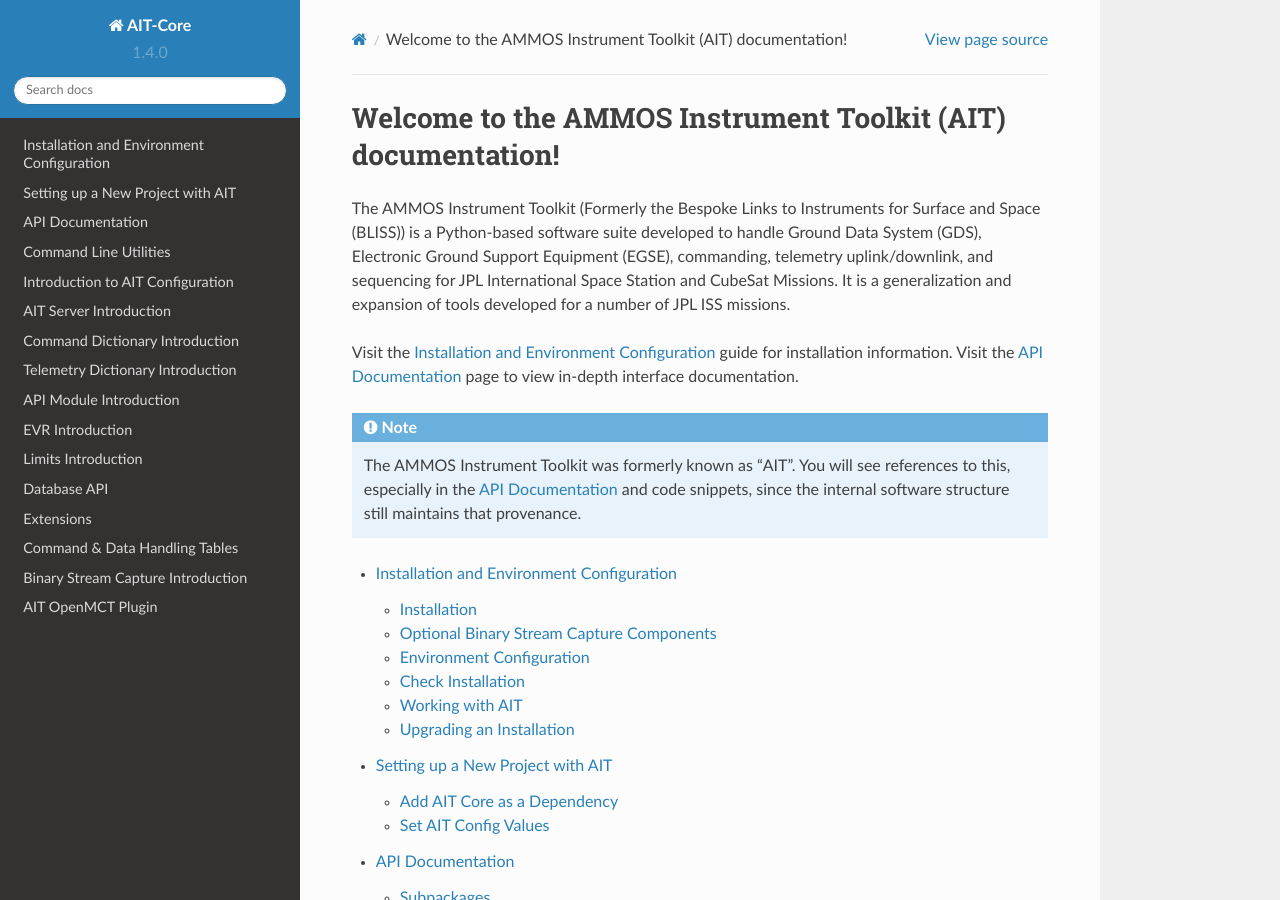
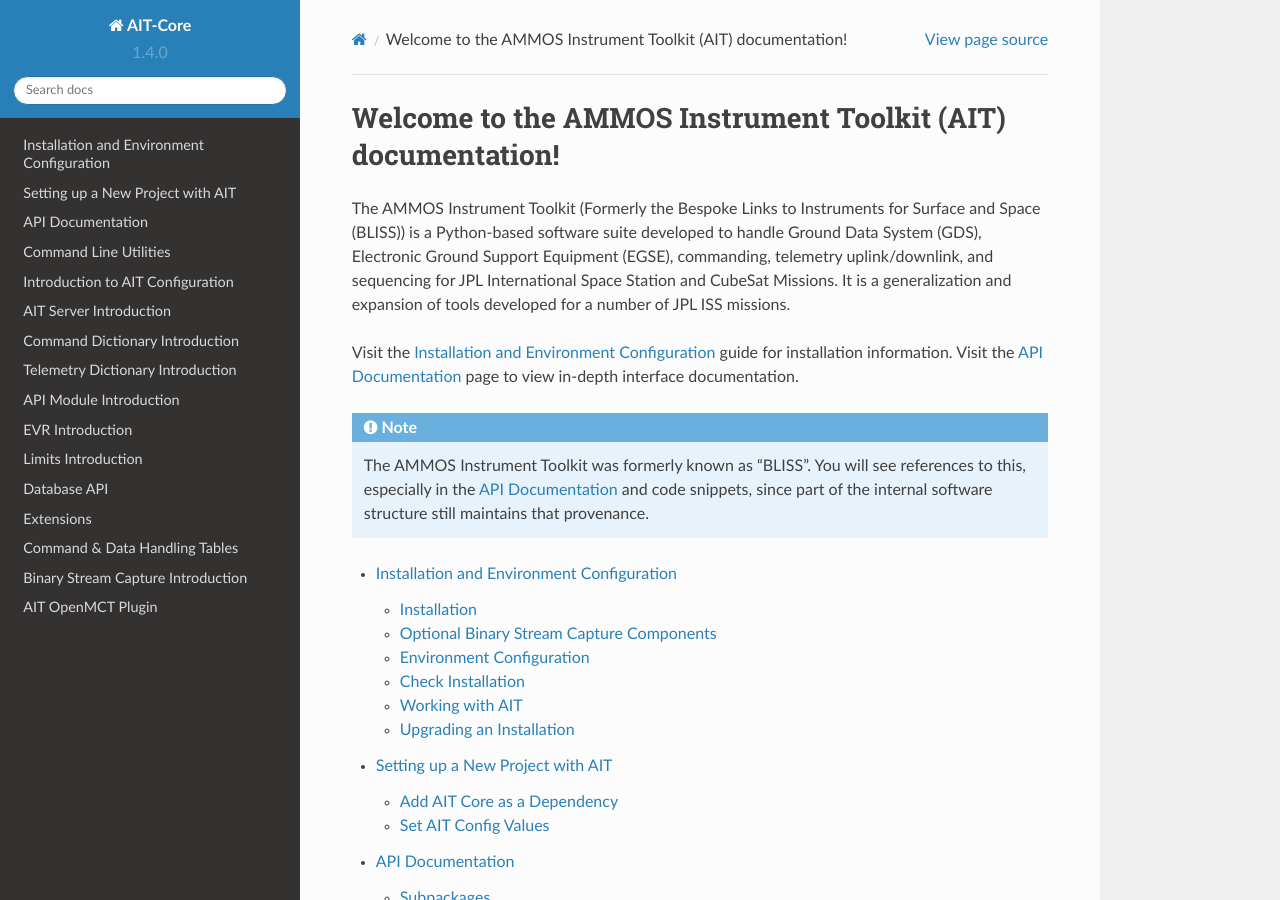
Before and after one commit to NASA-AMMOS/AIT-Core, a Sphinx documentation site: the page built from doc/source/index.rst, in a window 1280 px wide and 900 px high. Built offline with Sphinx 7.4.7 and the Read the Docs theme 2.0.0, drawn with Linux system fonts in a browser that asks for light colours.

```diff
--- a/doc/source/index.rst
+++ b/doc/source/index.rst
@@ -5,7 +5,7 @@
 
 Visit the :doc:`Installation and Environment Configuration <installation>` guide for installation information. Visit the :doc:`API Documentation <ait>` page to view in-depth interface documentation.
 
-.. note:: The AMMOS Instrument Toolkit was formerly known as "AIT". You will see references to this, especially in the :doc:`API Documentation <ait>` and code snippets, since the internal software structure still maintains that provenance.
+.. note:: The AMMOS Instrument Toolkit was formerly known as "BLISS". You will see references to this, especially in the :doc:`API Documentation <ait>` and code snippets, since part of the internal software structure still maintains that provenance.
 
 .. toctree::
    :maxdepth: 2
```
